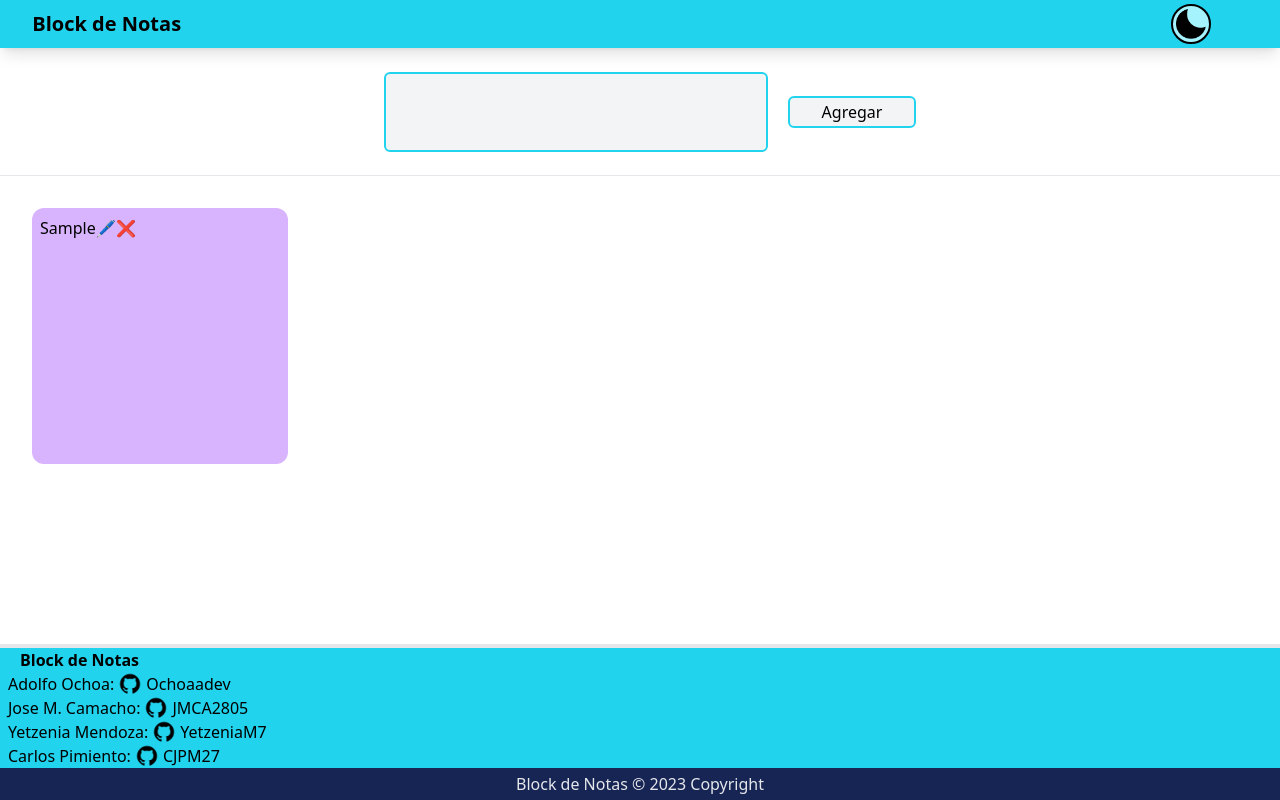
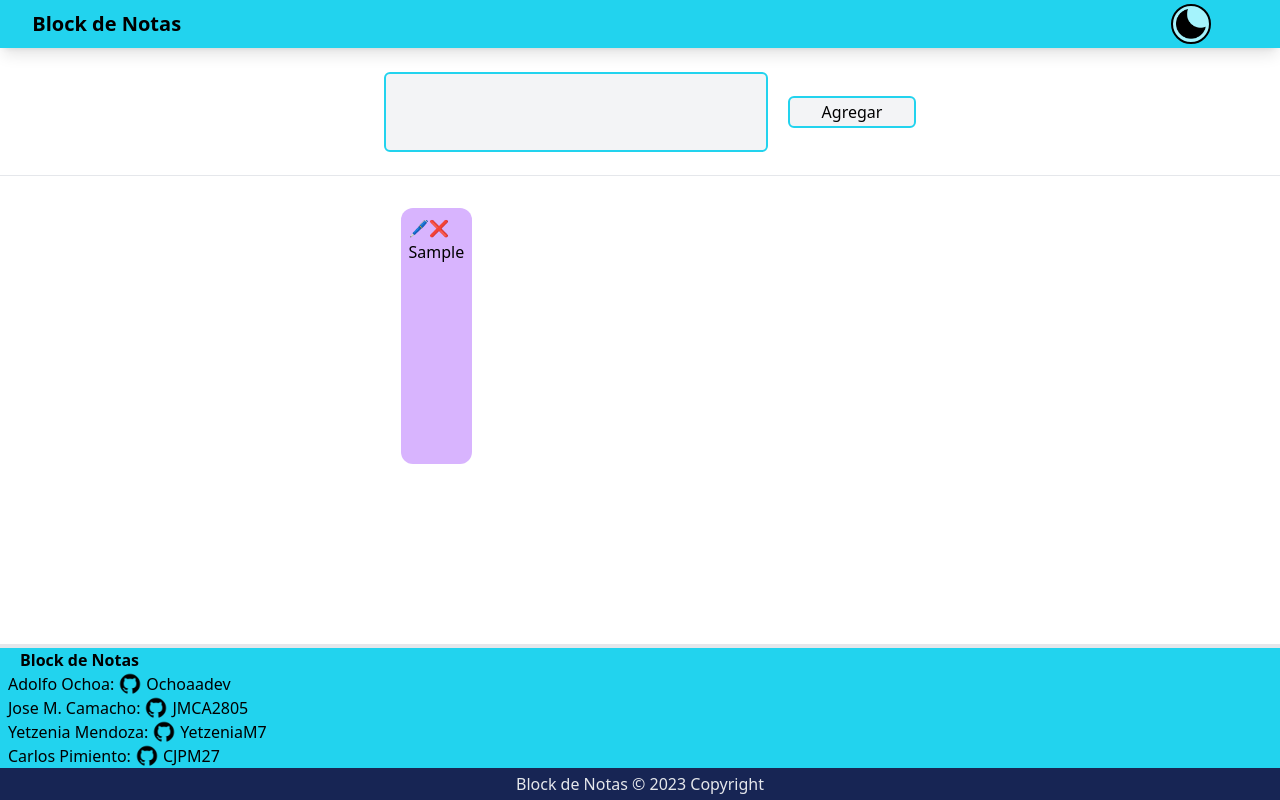
Before and after one commit to JMCA2805/Block_de_Notas_App, a React (Vite) app: page / in a window 1280 px wide. Both pictures are taken after typing "Sample" into the empty fields and a click on the button "Agregar". Built offline with nearby package versions, Linux system fonts and the light colour scheme.

Commit message:
Reorganización

```diff
--- a/src/components/Task.jsx
+++ b/src/components/Task.jsx
@@ -163,16 +163,18 @@ class TaskList extends Component {
             {notes.map((note) => (
               <div
                 key={note.id}
-                className="bg-purple-300 w-64 p-2 h-64 rounded-xl"
+                className="bg-purple-300 p-2 h-64 rounded-xl"
                 data-id={note.id}
               >
-                <span className="note-text">{note.text}</span>
+                <div>
                   <button className="edit-button" onClick={this.editNote}>
                     🖊
                   </button>
                   <button className="delete-button" onClick={this.deleteNote}>
                     ❌
                   </button>
+                </div>
+                <span className="break-all">{note.text}</span>
               </div>
             ))}
           </div>
```
Lines whose indentation alone changed are shown as unchanged.
